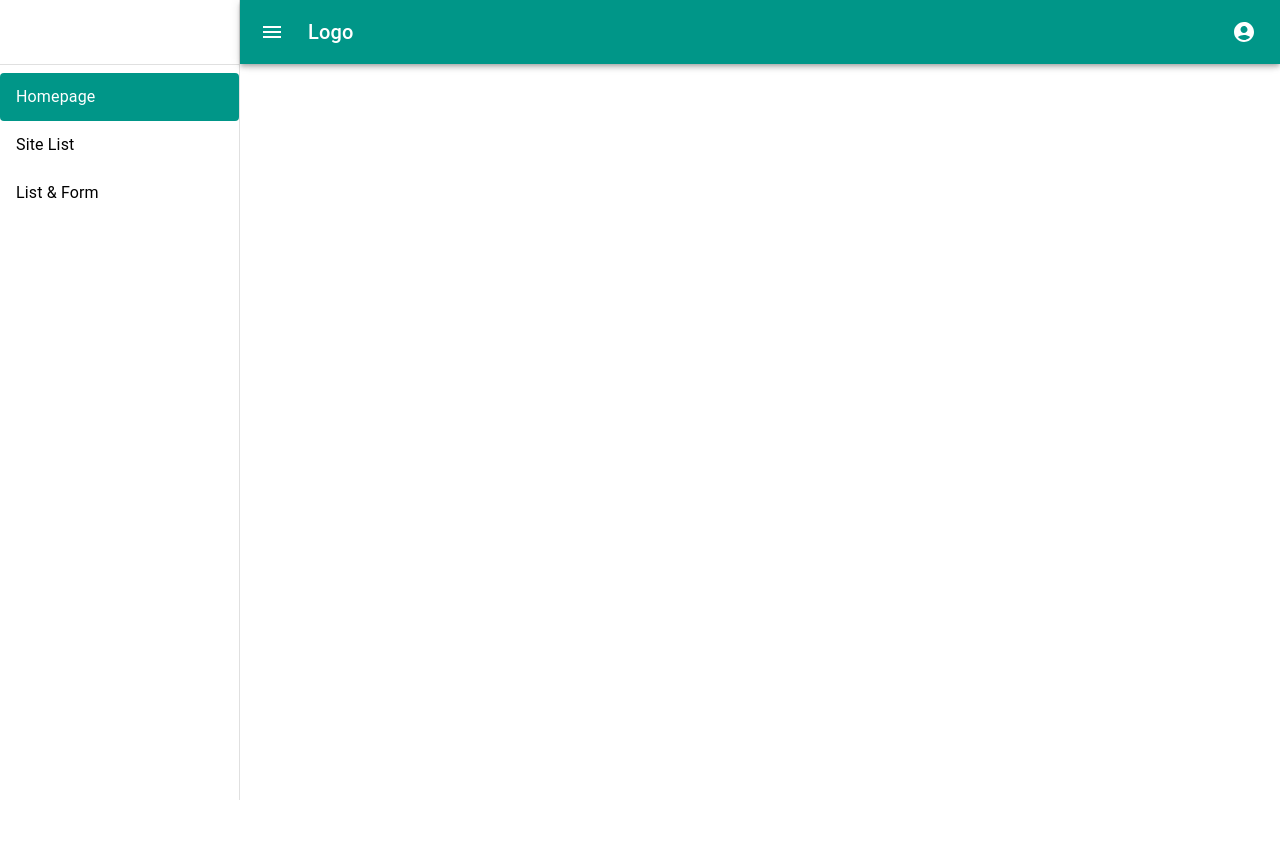
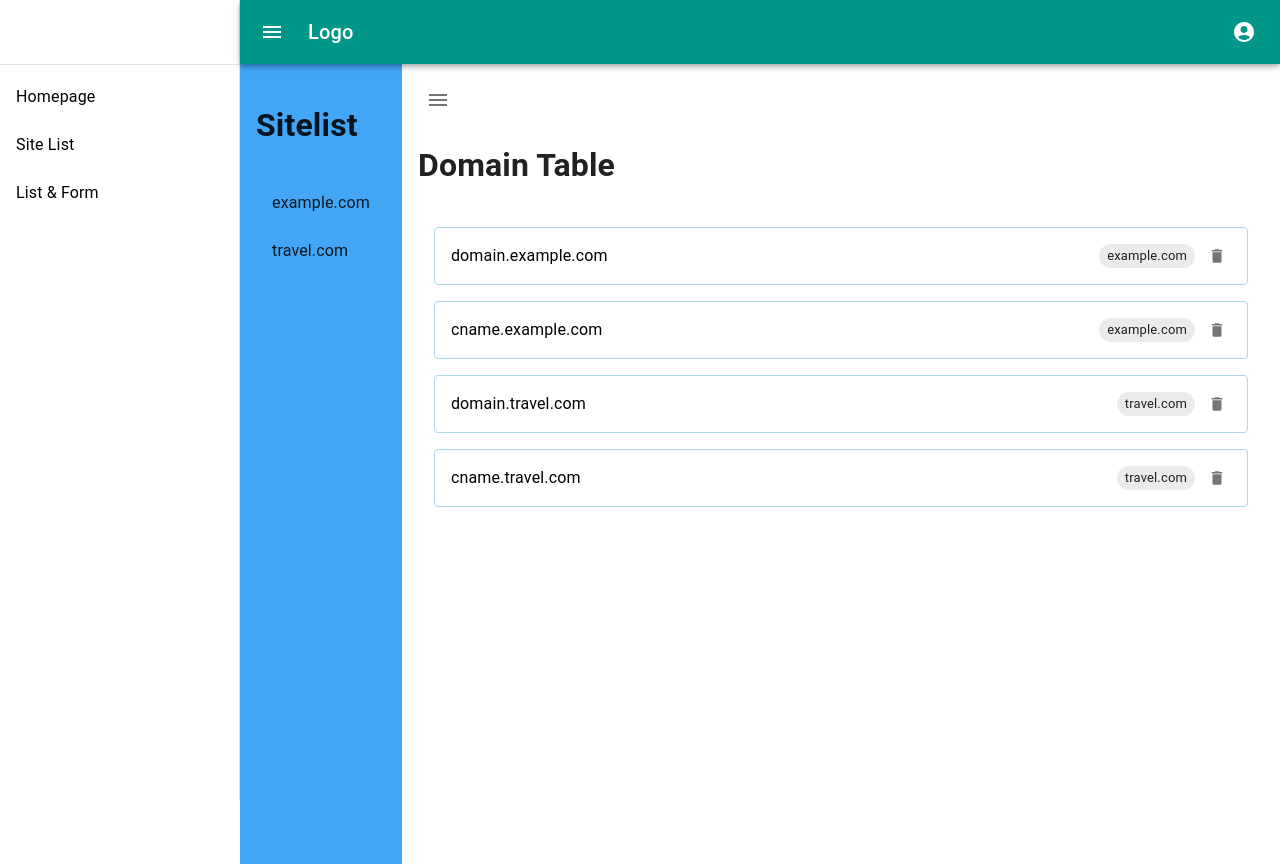
Before and after one commit to weimeihsu/MERN, a React (Vite) app in the folder client/: page /site-domain in a window 1280 px wide. Before the commit the page ends 800 px from the top, so only its background shows below. Built offline with nearby package versions, Linux system fonts and the light colour scheme.

Commit message:
site domain

```diff
--- a/client/src/component/DomainList.jsx
+++ b/client/src/component/DomainList.jsx
@@ -1,6 +1,6 @@
 import { useEffect, useState } from 'react'
 import { useDispatch, useSelector } from 'react-redux'
-
+import { Link } from 'react-router-dom'
 import DeleteIcon from '@mui/icons-material/Delete'
 import Chip from '@mui/material/Chip'
 
@@ -13,7 +13,7 @@ import MenuIcon from '@mui/icons-material/Menu'
 import { filter } from '../features/list/navListSlice'
 
 const DomainList = ({toggleSitePanel}) => {
-    const { selectedSiteID, domainList, filteredDomainlist } = useSelector(store=>store.navListSlice)
+    const { domainList, filteredDomainlist } = useSelector(store=>store.navListSlice)
 
     return (
         <>
@@ -22,17 +22,18 @@ const DomainList = ({toggleSitePanel}) => {
         </IconButton>
         <h1>Domain Table</h1>
           <List>
-
             {filteredDomainlist.map(recordItem => (
-              <ListItem key={recordItem.id}>
-                <ListItemButton component="a" href="#" sx={{border: '1px solid lightBlue',borderRadius: 1 }}>
+              <Link to={`${recordItem.sitename}/cdn/${recordItem.name}`} key={recordItem.id}>
+                <ListItem>
+                <ListItemButton sx={{border: '1px solid lightBlue',borderRadius: 1 }}>
                   <ListItemText primary={recordItem.name} />
                   <Chip label={recordItem.sitename} size="small" sx={{m:1}}/>
                   <IconButton size="small" aria-label="delete" onClick={() => handleRemove(recordItem.id)}>
                     <DeleteIcon fontSize="inherit"/>
                   </IconButton>
                 </ListItemButton>
-              </ListItem>
+                </ListItem>
+              </Link>
             ))}
           </List>
         </>
--- a/client/src/component/MainMenu.jsx
+++ b/client/src/component/MainMenu.jsx
@@ -1,6 +1,7 @@
-import { useSelector } from 'react-redux'
+import { useSelector, useDispatch } from 'react-redux'
 import { useState } from 'react'
 import { Link } from 'react-router-dom'
+import { initState } from '../features/list/navListSlice'
 
 import Divider from '@mui/material/Divider'
 import Toolbar from '@mui/material/Toolbar'
@@ -10,11 +11,14 @@ import ListItemButton from '@mui/material/ListItemButton'
 import ListItemText from '@mui/material/ListItemText'
 
 const MainMenu = () => {
+    const dispatch = useDispatch()
     const { mainMenu, selectedMainMenuID } = useSelector(store=>store.navListSlice)
-    const [ selectedID, setSelectedID ] = useState(selectedMainMenuID)
+    const [ selected, setSelected ] = useState(selectedMainMenuID)
     const handlesSelected = (id) =>{
-    setSelectedID(id)
+      setSelected(id)
+      dispatch(initState())
     }
+
     return (
       <>
         <Toolbar
@@ -33,7 +37,7 @@ const MainMenu = () => {
             {mainMenu.map(navitem => (
               <Link to={navitem.path} key={navitem.id}>
                 <ListItem disablePadding>
-                  <ListItemButton selected={selectedID === navitem.id} onClick={()=>handlesSelected(navitem.id)} >
+                  <ListItemButton selected={selected === navitem.id} onClick={()=>handlesSelected(navitem.id)} >
                       <ListItemText primary={navitem.name} />
                   </ListItemButton>
                 </ListItem>
--- a/client/src/component/SiteList.jsx
+++ b/client/src/component/SiteList.jsx
@@ -1,5 +1,5 @@
 import { useSelector, useDispatch } from 'react-redux'
-import { useState } from 'react'
+import { useEffect, useState } from 'react'
 import { ThemeProvider } from '@mui/material/styles'
 import { getselectedSite, filter } from '../features/list/navListSlice'
 import { theme } from '../theme'
@@ -10,9 +10,12 @@ import ListItemText from '@mui/material/ListItemText'
 
 
 const SiteList = () => {
-  const {siteList} = useSelector(store=>store.navListSlice)
-  const [selected, setSelected] = useState()
+  const { siteList, selectedSiteName } = useSelector(store=>store.navListSlice)
+  const [ selected, setSelected ] = useState(selectedSiteName)
 
+  useEffect(()=>{
+    setSelected(selectedSiteName),[]
+  })
   const dispatch = useDispatch()
   const handleSelectedSite = (id, name) =>{
     setSelected(name)
@@ -21,6 +24,7 @@ const SiteList = () => {
         selectedSiteID:id }))
     dispatch(filter({selectedSiteName:name}))
   }
+
     return (
       <ThemeProvider theme={theme}>
         <h1>Sitelist</h1>
--- a/client/src/features/list/navListSlice.jsx
+++ b/client/src/features/list/navListSlice.jsx
@@ -3,10 +3,10 @@ import { createSlice } from '@reduxjs/toolkit'
 const initialState = {
     mainMenu:[
         {id:1, path:'/', name:'Homepage'},
-        {id:2, path:'/sitelist', name:'Site List'},
+        {id:2, path:'/site-domain', name:'Site List'},
         {id:3, path:'/recordform', name:'List & Form'}
     ],
-    selectedMainMenuID: 1,
+    selectedMainMenuID: null,
     siteLevelMenu:[
         {id:1, path:'dns', name:'DNS'},
         {id:2, path:'cdn', name:'CDN Management'}
@@ -25,9 +25,14 @@ const initialState = {
         {id:'3', sitename:'travel.com', name:'domain.travel.com'},
         {id:'4', sitename:'travel.com', name:'cname.travel.com'}
     ],
-    filteredDomainlist:[],
+    filteredDomainlist:[
+        {id:'1', sitename:'example.com', name:'domain.example.com'},
+        {id:'2', sitename:'example.com', name:'cname.example.com'},
+        {id:'3', sitename:'travel.com', name:'domain.travel.com'},
+        {id:'4', sitename:'travel.com', name:'cname.travel.com'}
+    ],
     selectedSiteName: null,
-    selectedSiteID: null
+    selectedSiteID: null,
 }
 
 export const navListSlice = createSlice({
@@ -42,7 +47,10 @@ export const navListSlice = createSlice({
         filter: (state, action) => {
             // const { selectedSiteName } = action.payload
             state.filteredDomainlist = [...state.domainList].filter(domain => domain.sitename === state.selectedSiteName)
-
+        },
+        initState: (state, action) => {
+            state.filteredDomainlist = [...state.domainList]
+            state.selectedSiteName = null
         },
         backToMain: (state, action)=>{
             state.selectedSiteID = null
@@ -56,5 +64,5 @@ export const navListSlice = createSlice({
     }
 })
 
-export const { getselectedSite, backToMain, filter } = navListSlice.actions
+export const { getselectedSite, backToMain, filter, initState } = navListSlice.actions
 export default navListSlice.reducer
--- a/client/src/pages/siteLevel/CDNmgm.jsx
+++ b/client/src/pages/siteLevel/CDNmgm.jsx
@@ -7,11 +7,11 @@ import FormControl from '@mui/material/FormControl'
 import Select from '@mui/material/Select'
 
 const CDNmgm = () => {
-    const { siteID } = useParams()
+    const { siteID, domainID } = useParams()
     const [age, setAge] = useState('')
     return (
         <>
-        <h1>CDN Management{siteID}</h1>
+        <h1>CDN Management{siteID}{domainID}</h1>
         <Box sx={{ minWidth: 120 }}>
         <FormControl fullWidth>
           <InputLabel id="demo-simple-select-label">Age</InputLabel>
--- a/client/src/routers/Routers.jsx
+++ b/client/src/routers/Routers.jsx
@@ -10,8 +10,8 @@ const Routers = () => {
         <Routes>
             <Route index element={<HomePage/> } />
             <Route path="recordform" element={<RecordnForm/> }/>
-            <Route path="sitelist" element={<SiteDomain/>}/>
-            <Route path="sitelist/:siteID/*" element={<SiteRoutes/>}/>
+            <Route path="site-domain" element={<SiteDomain/>}/>
+            <Route path="site-domain/:siteID/*" element={<SiteRoutes/>}/>
         </Routes>
     )
 }
--- a/client/src/routers/SiteRoutes.jsx
+++ b/client/src/routers/SiteRoutes.jsx
@@ -7,7 +7,7 @@ const SiteRoutes = () => {
     return (
         <Routes>
             <Route path="dns" element={<DnsRecords/>}/>
-            <Route path="cdn" element={<CDNmgm/> } />
+            <Route path="cdn/:domainID" element={<CDNmgm/> } />
         </Routes>
      );
 }
```
